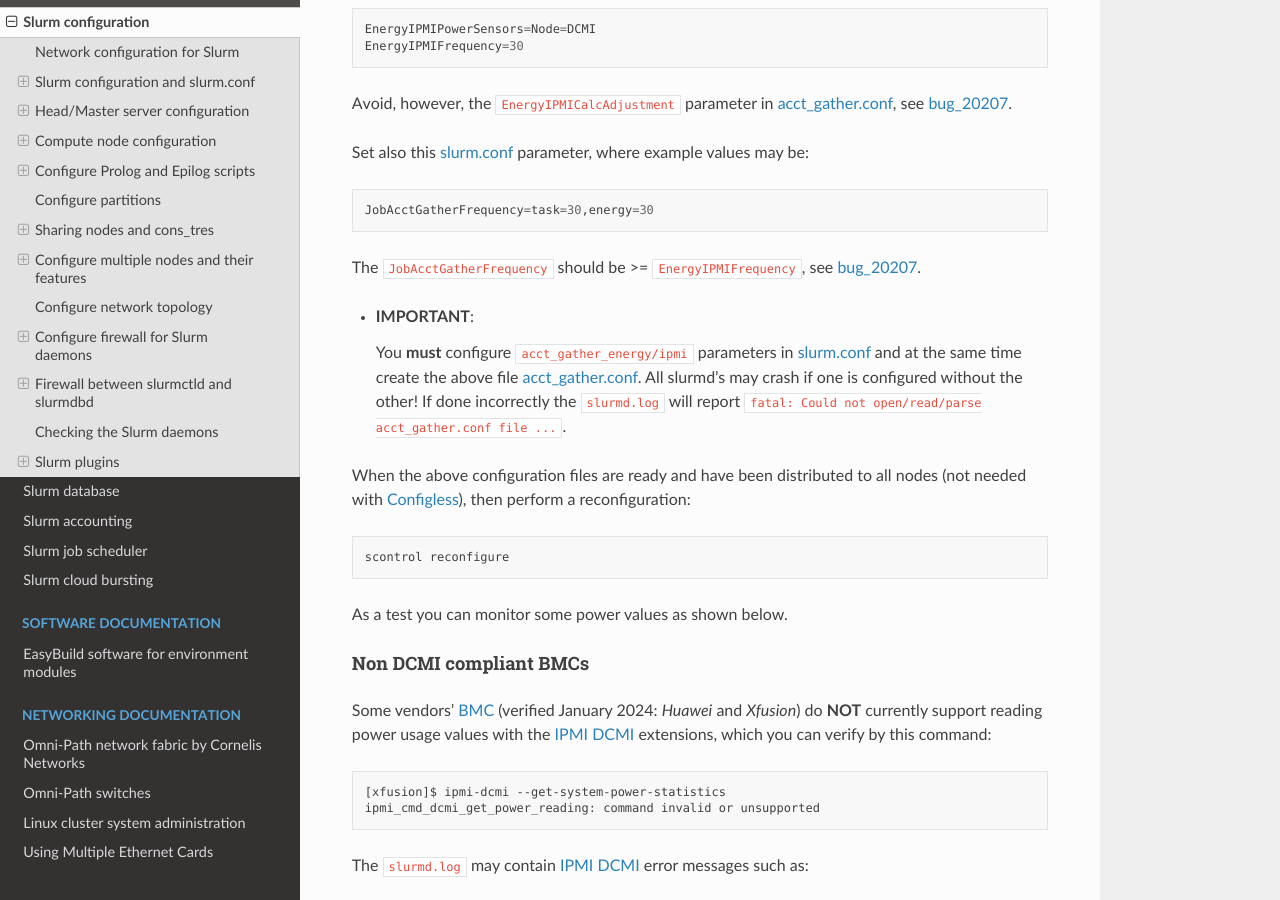
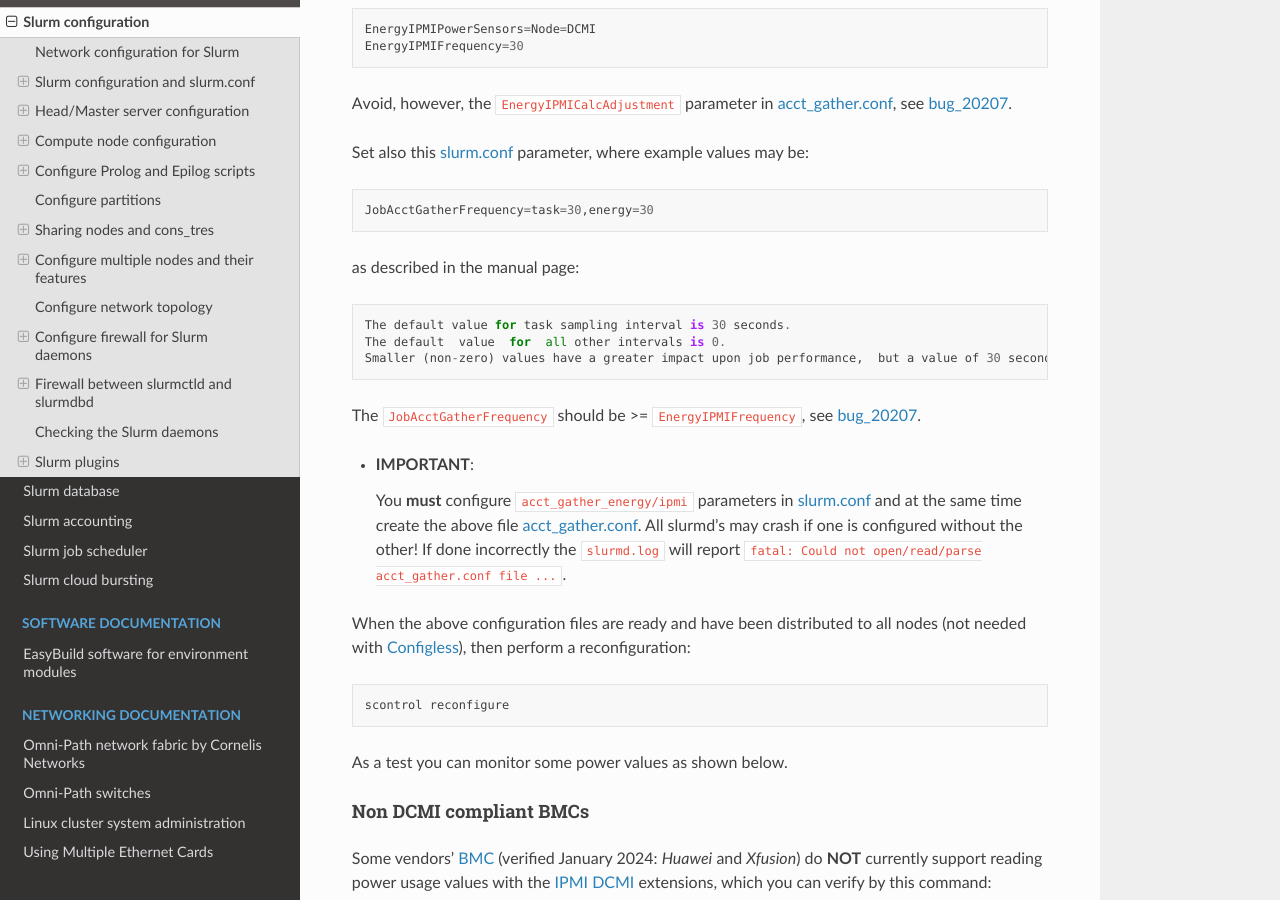
Before and after one commit to OleHolmNielsen/Niflheim_system, a Sphinx documentation site: the page built from docs/Slurm_configuration.rst, in a window 1280 px wide and 900 px high, scrolled down 17513 px. Built offline with Sphinx 7.4.7 and the Read the Docs theme 2.0.0, drawn with Linux system fonts in a browser that asks for light colours.

Commit message:
JobAcctGatherFrequency recommendation

```diff
--- a/docs/Slurm_configuration.rst
+++ b/docs/Slurm_configuration.rst
@@ -713,6 +713,12 @@ Set also this slurm.conf_ parameter, where example values may be::
 
   JobAcctGatherFrequency=task=30,energy=30
 
+as described in the manual page::
+
+  The default value for task sampling interval is 30 seconds.
+  The default  value  for  all other intervals is 0.
+  Smaller (non-zero) values have a greater impact upon job performance,  but a value of 30 seconds is not likely to be noticeable for applications having less than 10,000 tasks.
+
 The ``JobAcctGatherFrequency`` should be >= ``EnergyIPMIFrequency``, see bug_20207_.
 
 * **IMPORTANT**:
```
